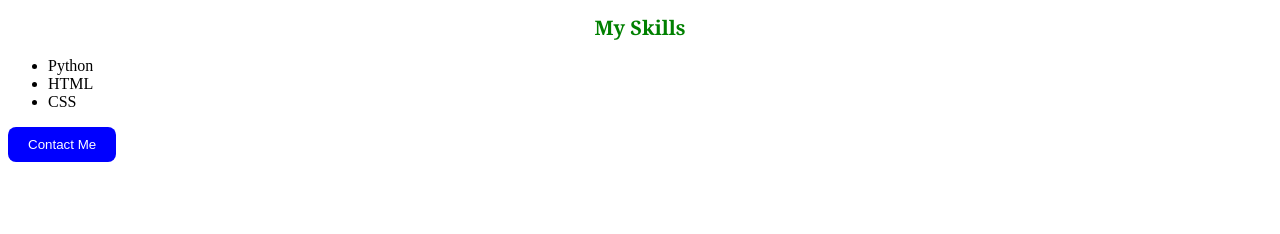
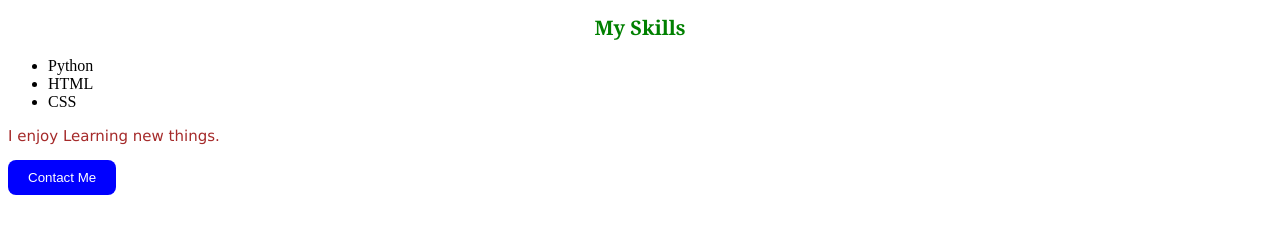
Before and after one commit to Rithuzz-hub/personal-profile-website, a plain HTML site: page index.html in a window 1280 px wide. Shown: the part 124-358 px from the top of the page. Drawn offline with Linux system fonts and the light colour scheme.

Commit message:
Updated personal profile

```diff
--- a/index.html
+++ b/index.html
@@ -16,7 +16,7 @@
             <li>HTML</li>
             <li>CSS</li>
         </ul></p>
-
+        <p>I enjoy Learning new things.</p>
         <button>Contact Me</button>
 </body>
 </html>
```
